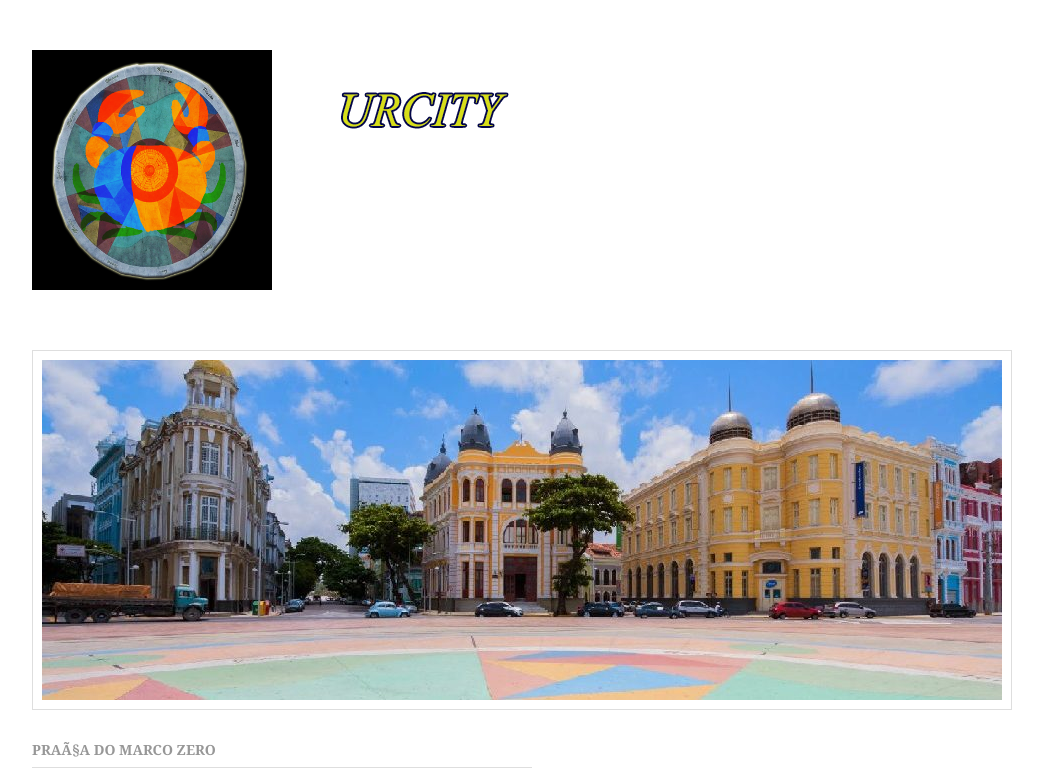
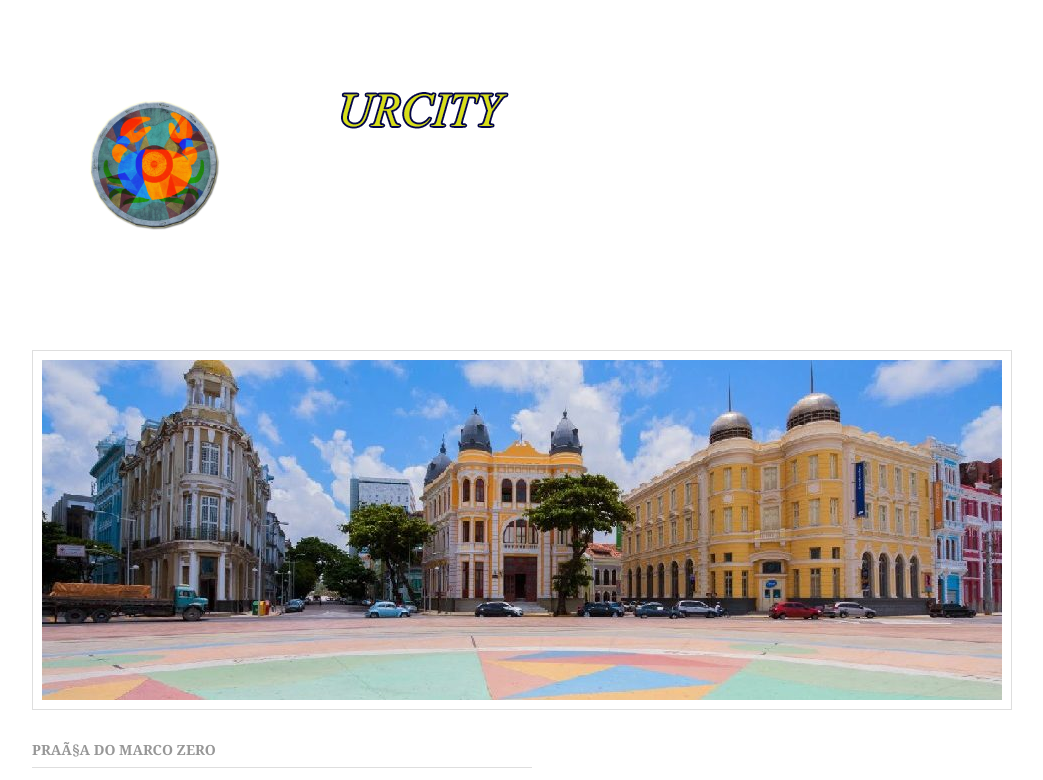
Before and after one commit to ReciHub/Bonsai, a plain HTML site: page Marcozero/index.html in a window 1280 px wide. Shown: the top 780 px of the page, without its empty margins (128-1171 px from the left). Drawn offline with Linux system fonts and the light colour scheme.

Commit message:
Update index.html

```diff
--- a/Marcozero/index.html
+++ b/Marcozero/index.html
@@ -10,7 +10,7 @@
 <div class="wrapper row1">
   <header id="header" class="clear">
     <div id="hgroup">
-    <h1><img src="images/demo/bonsaiTeste.png" width="240" height="240"><img src="images/demo/urcity.png" width="300" height="300">
+    <h1><img src="images/demo/bonsai.png" width="240" height="240"><img src="images/demo/urcity.png" width="300" height="300">
     </div>
   </header>
 </div>
```
